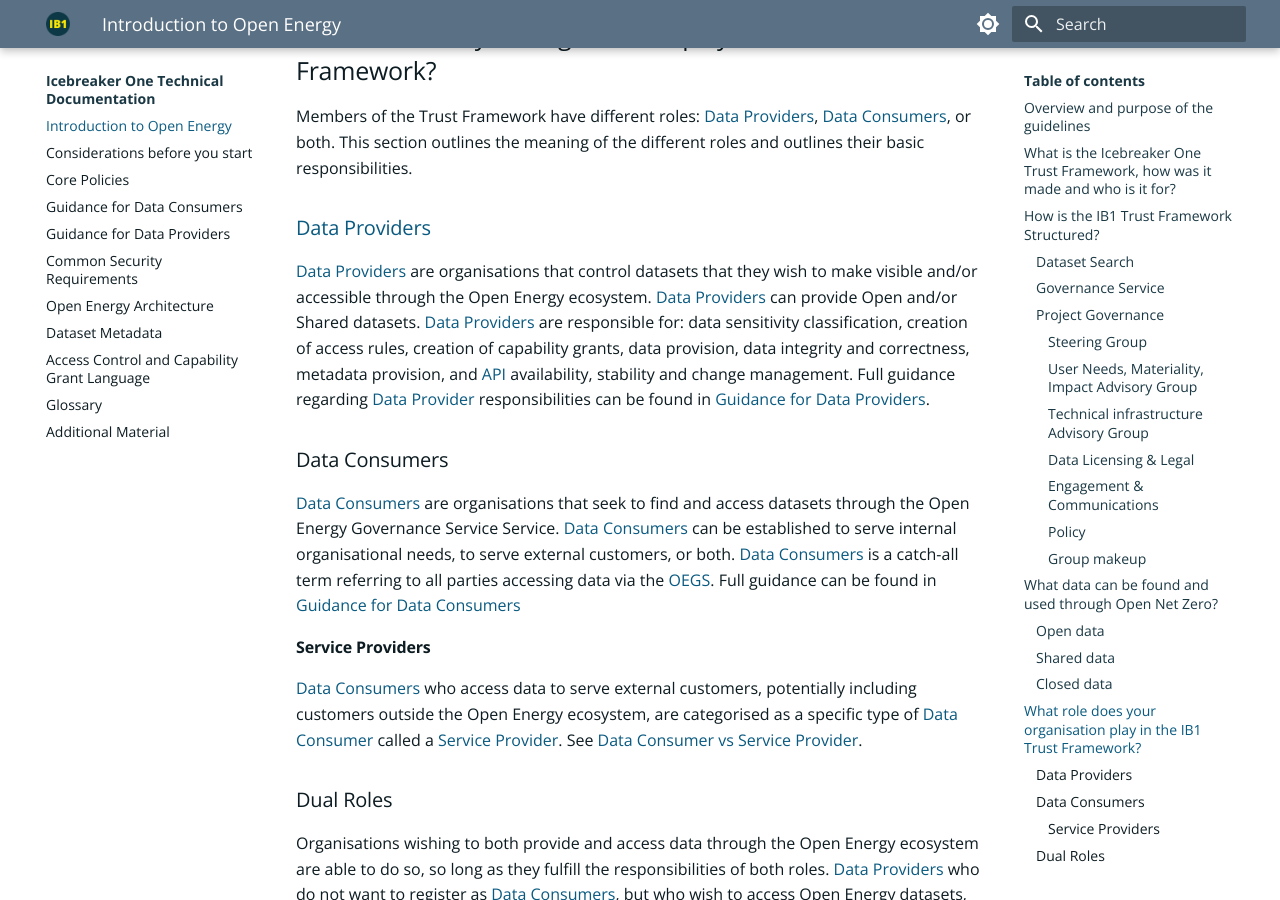
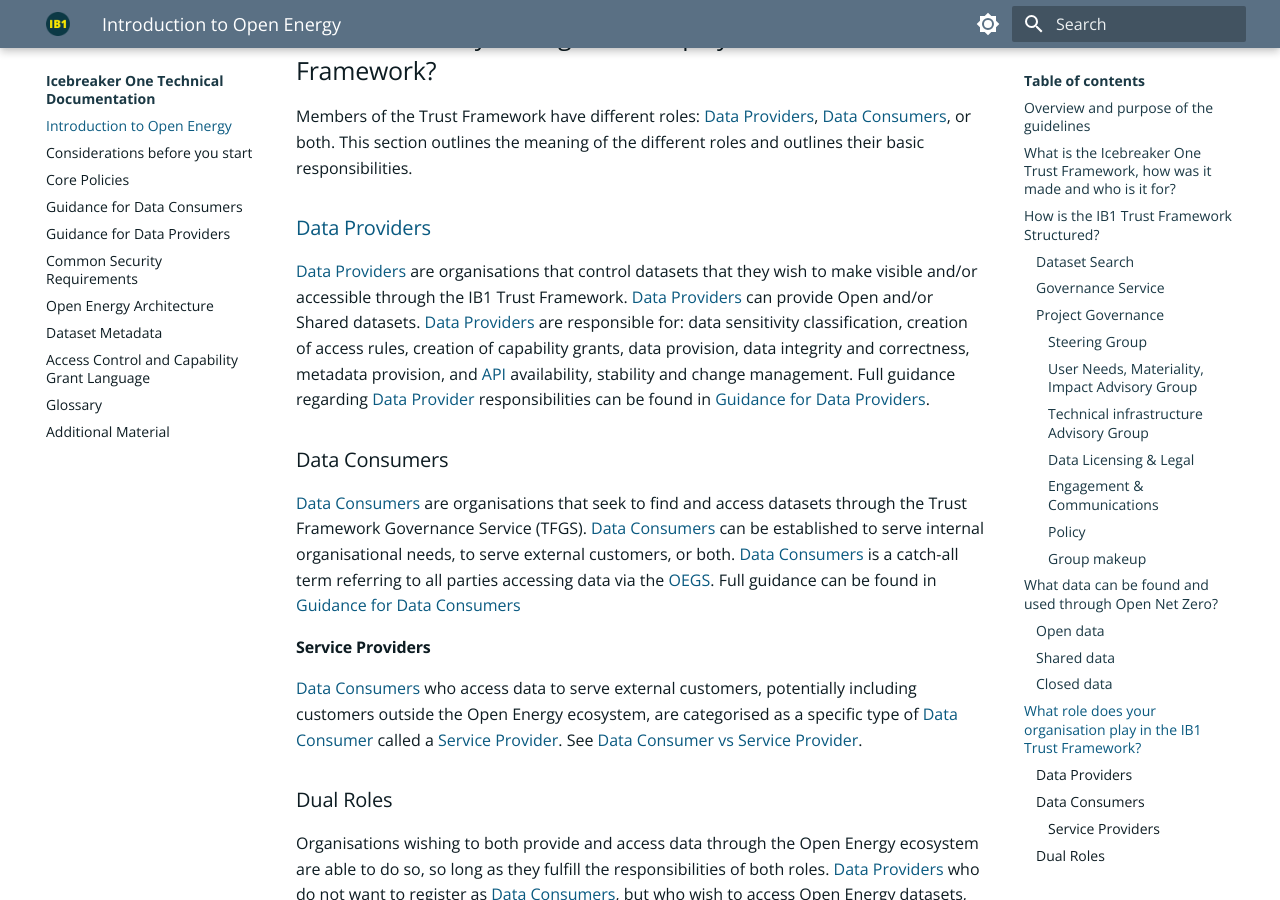
Before and after one commit to icebreakerone/ib1-technical-docs, an MkDocs documentation site: the page built from docs/ops_guidelines/introduction.md, in a window 1280 px wide and 900 px high, scrolled down 6531 px. Built offline with MkDocs 1.6.1 and Material for MkDocs 9.7.7, drawn with Linux system fonts in a browser that asks for light colours; the version menu is left out.

Commit message:
docs/ops_guidelines/introduction.md updated from https://stackedit.net/

```diff
--- a/docs/ops_guidelines/introduction.md
+++ b/docs/ops_guidelines/introduction.md
@@ -142,23 +142,15 @@
 
 ## What role does your organisation play in the IB1 Trust Framework?
 
-Members of the Trust Framework have different roles: [Data Providers](../glossary.md#term-Data-Provider), [Data Consumers](../glossary.md#term-Data-Consumer), or both. This section
-outlines the meaning of the different roles and outlines their basic responsibilities.
+Members of the Trust Framework have different roles: [Data Providers](../glossary.md#term-Data-Provider), [Data Consumers](../glossary.md#term-Data-Consumer), or both. This section outlines the meaning of the different roles and outlines their basic responsibilities.
 
 ### [Data Providers](../glossary.md#term-Data-Provider)
 
-[Data Providers](../glossary.md#term-Data-Provider) are organisations that control datasets that they wish to make visible and/or accessible through the
-Open Energy ecosystem. [Data Providers](../glossary.md#term-Data-Provider) can provide Open and/or Shared datasets. [Data Providers](../glossary.md#term-Data-Provider) are responsible for:
-data sensitivity classification, creation of access rules, creation of capability grants, data provision, data
-integrity and correctness, metadata provision, and [API](../glossary.md#term-Application-programming-interface) availability, stability and change management. Full guidance
-regarding [Data Provider](../glossary.md#term-Data-Provider) responsibilities can be found in [Guidance for Data Providers](data_provider_ops_guidelines.md#guidance-for-data-providers).
+[Data Providers](../glossary.md#term-Data-Provider) are organisations that control datasets that they wish to make visible and/or accessible through the IB1 Trust Framework. [Data Providers](../glossary.md#term-Data-Provider) can provide Open and/or Shared datasets. [Data Providers](../glossary.md#term-Data-Provider) are responsible for: data sensitivity classification, creation of access rules, creation of capability grants, data provision, data integrity and correctness, metadata provision, and [API](../glossary.md#term-Application-programming-interface) availability, stability and change management. Full guidance regarding [Data Provider](../glossary.md#term-Data-Provider) responsibilities can be found in [Guidance for Data Providers](data_provider_ops_guidelines.md#guidance-for-data-providers).
 
 ### Data Consumers
 
-[Data Consumers](../glossary.md#term-Data-Consumer) are organisations that seek to find and access datasets through the Open Energy Governance Service
-Service. [Data Consumers](../glossary.md#term-Data-Consumer) can be established to serve internal organisational needs, to serve external customers,
-or both. [Data Consumers](../glossary.md#term-Data-Consumer) is a catch-all term referring to all parties accessing data via the [OEGS](../glossary.md#term-Open-Energy-Governance-Service). Full guidance can be found
-in [Guidance for Data Consumers](data_consumer_ops_guidelines.md#guidance-for-data-consumers)
+[Data Consumers](../glossary.md#term-Data-Consumer) are organisations that seek to find and access datasets through the Trust Framework Governance Service (TFGS). [Data Consumers](../glossary.md#term-Data-Consumer) can be established to serve internal organisational needs, to serve external customers, or both. [Data Consumers](../glossary.md#term-Data-Consumer) is a catch-all term referring to all parties accessing data via the [OEGS](../glossary.md#term-Open-Energy-Governance-Service). Full guidance can be found in [Guidance for Data Consumers](data_consumer_ops_guidelines.md#guidance-for-data-consumers)
 
 #### Service Providers
 
```
Also changed, not shown: other parts of docs/ops_guidelines/introduction.md (+2 -2 lines).
